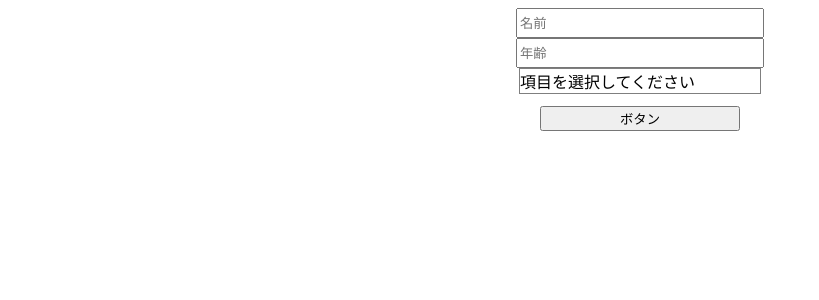
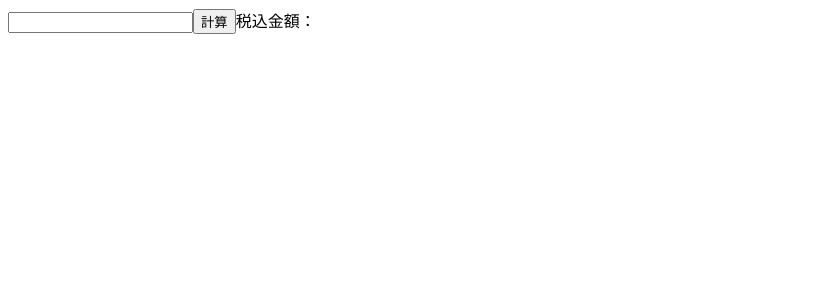
Before and after one commit to ryunosuke-ishihara-RIOT/react_study, a React (Create React App) app: page / in a window 1280 px wide. Shown: the top 300 px of the page, without its empty margins (0-819 px from the left). Built offline with nearby package versions, Linux system fonts and the light colour scheme.

Commit message:
Reduxを使用した状態管理

```diff
--- /dev/null
+++ b/src/actions/index.jsx
@@ -0,0 +1,18 @@
+// ActionCreator
+const ADDTAX = "ADDTAX";
+
+export const addTax = (price) => {
+  return {
+    type: ADDTAX,
+    price,
+  };
+};
+
+const TEXT = "TEXT";
+
+export const addText = (value) => {
+  return {
+    type: TEXT,
+    value,
+  };
+};
--- a/src/components/App.js
+++ b/src/components/App.js
@@ -1,11 +1,15 @@
-import { PresentationalComponent } from "./pages/PresentationalComponent";
+import React from "react";
+import { Provider } from "react-redux";
 
-function App() {
+import { TaxIncludedCalculation } from "./pages/TaxIncludedCalculation";
+import { store } from "../store/index";
+
+export default function App() {
   return (
     <>
-      <PresentationalComponent />
+      <Provider store={store}>
+        <TaxIncludedCalculation />
+      </Provider>
     </>
   );
 }
-
-export default App;
--- /dev/null
+++ b/src/components/pages/TaxIncludedCalculation.jsx
@@ -0,0 +1,23 @@
+import React from "react";
+import { useDispatch, useSelector } from "react-redux";
+
+import { addTax, addText } from "../../actions/index";
+
+export const TaxIncludedCalculation = () => {
+  const price = useSelector((state) => state.price);
+  const number = useSelector((state) => state.value);
+
+  const dispatch = useDispatch();
+
+  return (
+    <div>
+      <input
+        type="number"
+        value={number}
+        onChange={(e) => dispatch(addText(e.target.value))}
+      />
+      <button onClick={() => dispatch(addTax(number))}>計算</button>
+      税込金額：{price}
+    </div>
+  );
+};
--- /dev/null
+++ b/src/reducers/index.jsx
@@ -0,0 +1,10 @@
+export const TextReducer = (state = "", action) => {
+  switch (action.type) {
+    case "TEXT":
+      return Object.assign({}, state, { value: action.value });
+    case "ADDTAX":
+      return Object.assign({}, state, { price: action.price * 1.08 });
+    default:
+      return state;
+  }
+};
--- /dev/null
+++ b/src/store/index.jsx
@@ -0,0 +1,11 @@
+import { createStore } from "redux";
+
+import { TextReducer } from "../reducers/index";
+//state初期化
+export const initialState = {
+  price: "",
+  value: "",
+};
+
+//store作成
+export const store = createStore(TextReducer, initialState);
```
